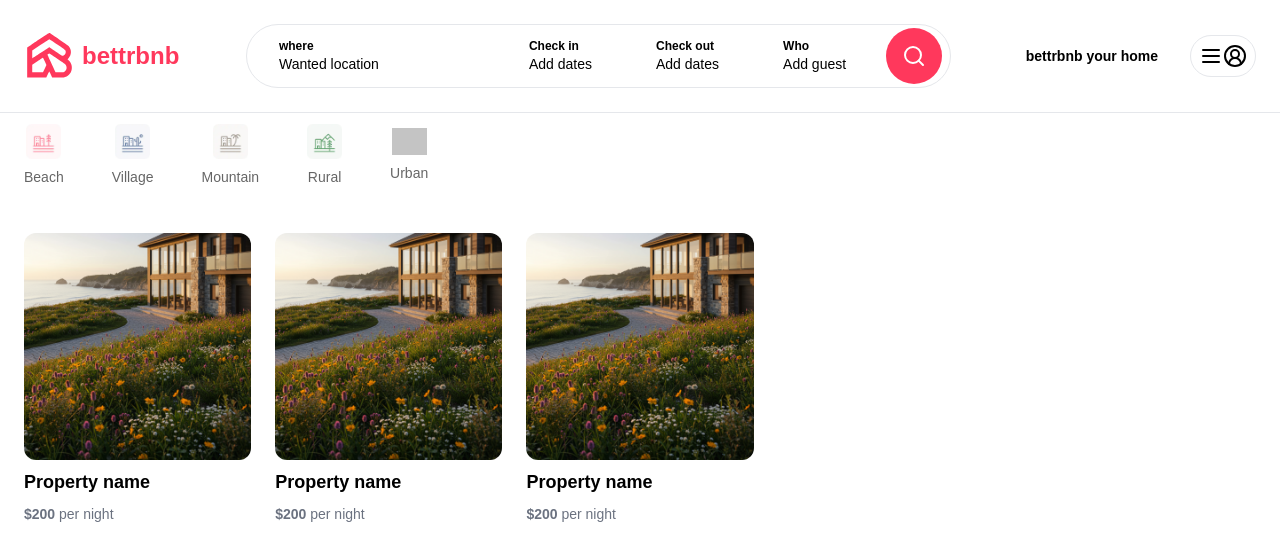
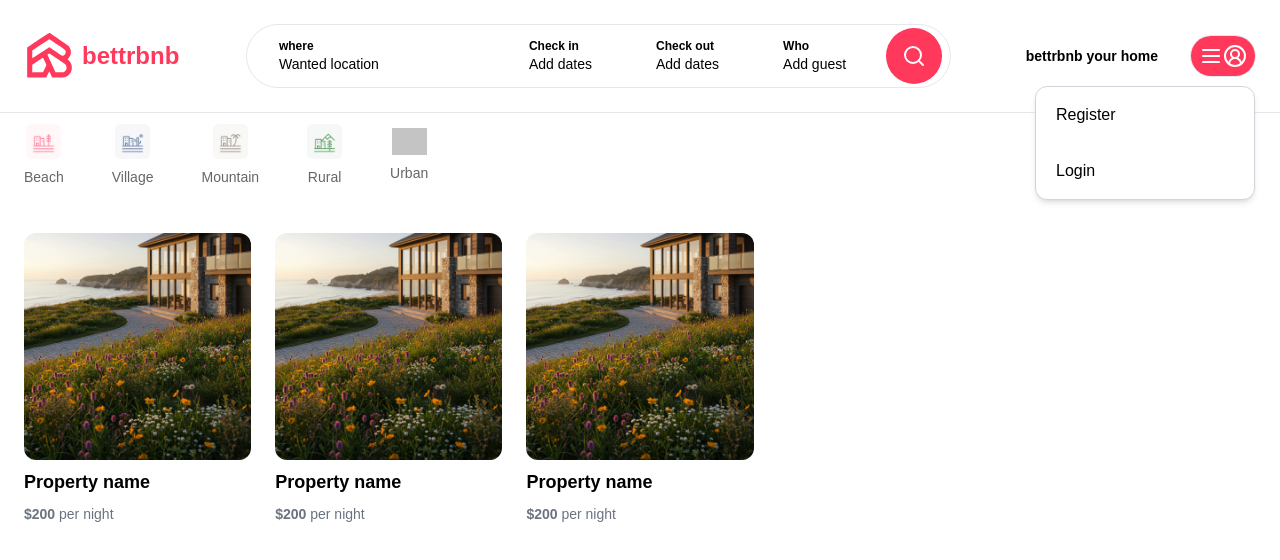
Before and after one commit to ronakbothraa/betterbnb-frontend, a Next.js app: page / in a window 1280 px wide. Both pictures are taken after a click on the button 1222 px from the left and 56 px from the top of the page. Shown: the top 560 px of the page. Built offline with nearby package versions, Linux system fonts and the light colour scheme; grey boxes are pictures that could not be loaded.

Commit message:
ui design: dropdown manu user profile

```diff
--- /dev/null
+++ b/app/components/navbar/MenuLink.tsx
@@ -0,0 +1,19 @@
+"use client";
+
+interface MenuLinkProps {
+    "label": string;
+    "onClick": () => void;
+}
+
+const MenuLink: React.FC<MenuLinkProps> = ({
+    label,
+    onClick
+}) => {
+  return (
+    <div className="px-5 py-4 hover:bg-gray-100 transition cursor-pointer" onClick={onClick}>
+      {label}
+    </div>
+  )
+}
+
+export default MenuLink
--- a/app/components/navbar/UserNav.tsx
+++ b/app/components/navbar/UserNav.tsx
@@ -1,14 +1,42 @@
-import { CircleUserRound, Menu } from "lucide-react"
+"use client";
+
+import { CircleUserRound, Menu } from "lucide-react";
+import { useState } from "react";
+import MenuLink from "./MenuLink";
 
 const UserNav = () => {
+  const [isOpen, setIsOpen] = useState(false);
+
   return (
-    <div className="p-2 relative inline-block border rounded-full">
-        <button className="flex items-center">
-            <Menu />
-            <CircleUserRound />
+    <div className="relative inline-block border rounded-full">
+      <div
+        className={`${
+          isOpen && "bg-airbnb"
+        } p-2 rounded-full hover:bg-airbnb transition`}
+      >
+        <button
+          onClick={() => setIsOpen(!isOpen)}
+          className="flex items-center"
+        >
+          <Menu color={isOpen ? "white" : "black"} />
+          <CircleUserRound color={isOpen ? "white" : "black"} />
         </button>
+      </div>
+
+      {isOpen && (
+        <div className="cursor-pointer flex flex-col w-[220px] absolute top-[50px] right-0 bg-white border border-gray-300 rounded-xl shadow-md">
+          <MenuLink
+            label="Register"
+            onClick={() => console.log("menu link clicked")}
+          />
+          <MenuLink
+            label="Login"
+            onClick={() => console.log("menu link clicked")}
+          />
+        </div>
+      )}
     </div>
-  )
-}
+  );
+};
 
-export default UserNav
+export default UserNav;
```
